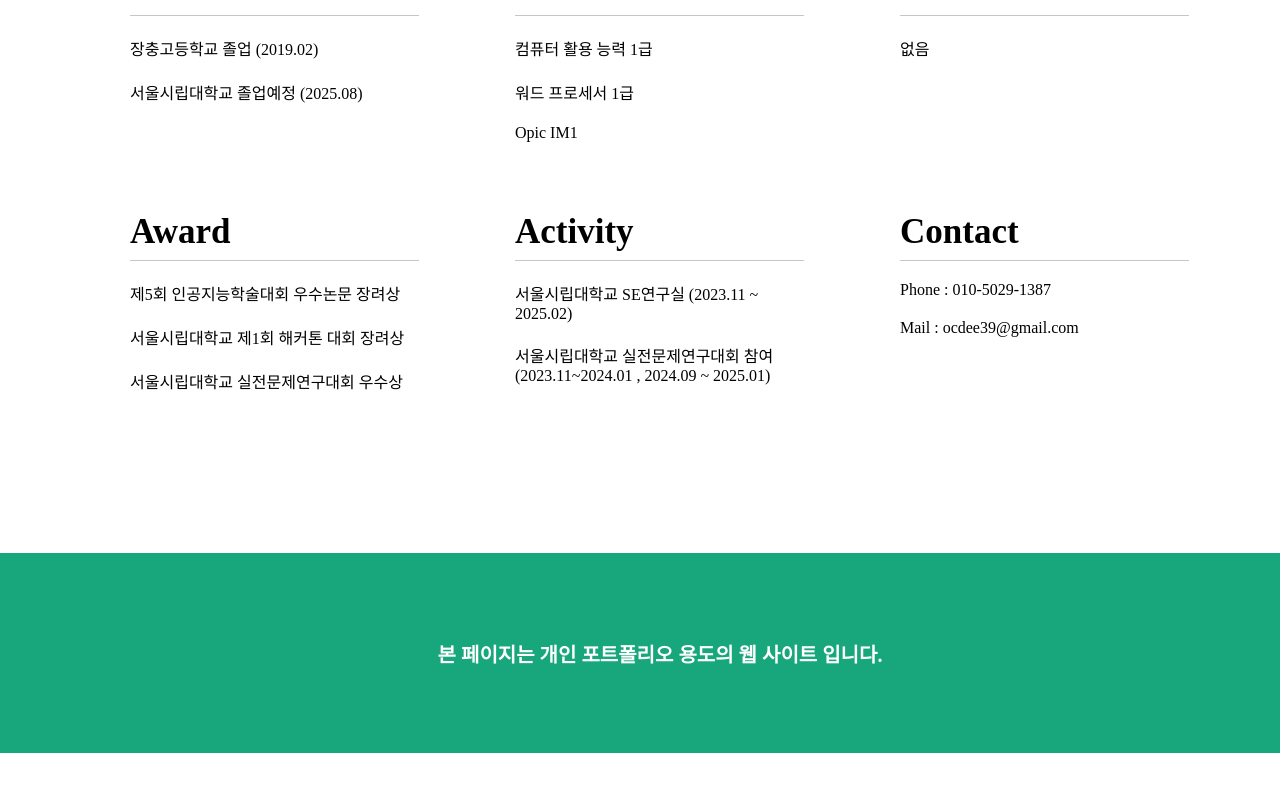
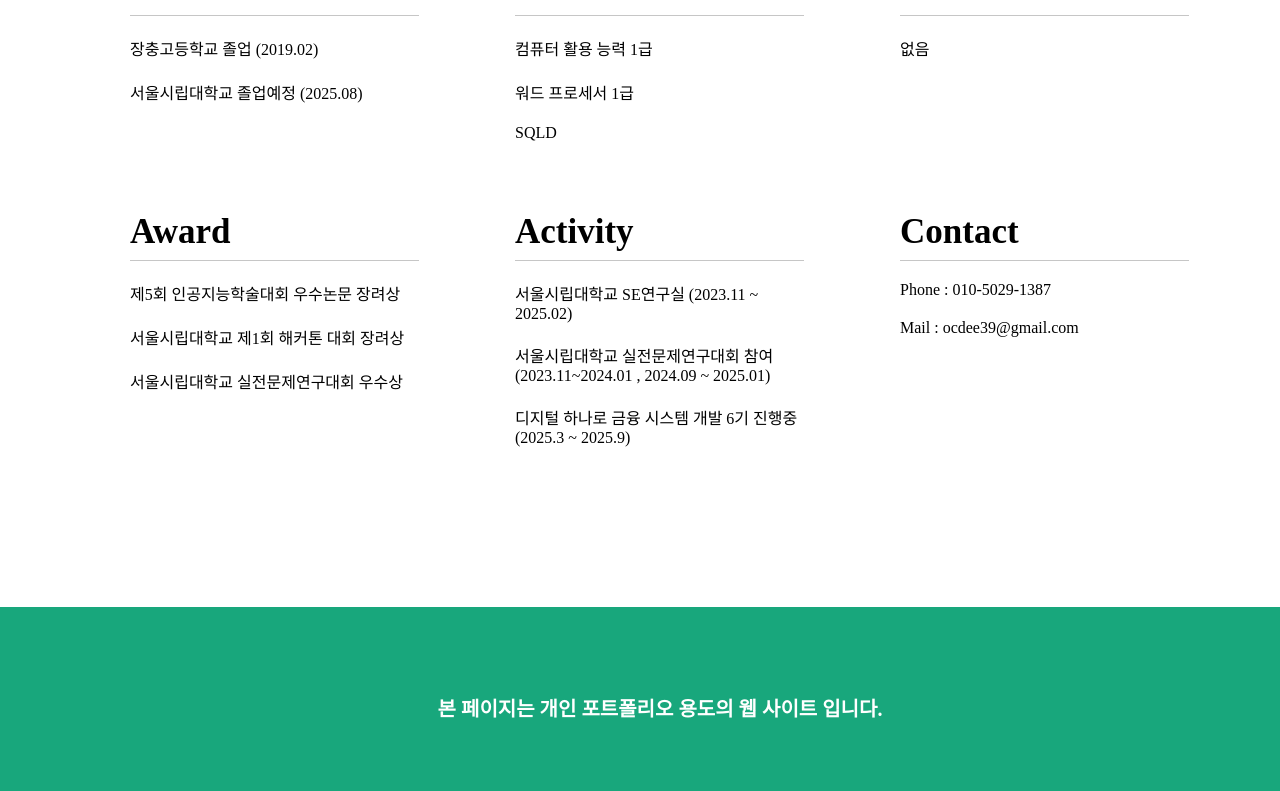
Before and after one commit to LSe-Yeong/portfolio, a React (Create React App) app: page / in a window 1280 px wide. Shown: the part 4260-5051 px from the top of the page. Before the commit the page ends 5013 px from the top, so only its background shows below. Built offline with nearby package versions, Linux system fonts and the light colour scheme; a web font is replaced by a local one.

Commit message:
디지털 하나로 및 SQLD 추가

```diff
--- a/src/page/mainpage/Etc.js
+++ b/src/page/mainpage/Etc.js
@@ -10,9 +10,9 @@ function Title(){
 
 function EtcContent(){
     const education = ["장충고등학교 졸업 (2019.02)","서울시립대학교 졸업예정 (2025.08)"]
-    const license = ["컴퓨터 활용 능력 1급","워드 프로세서 1급","Opic IM1"]
+    const license = ["컴퓨터 활용 능력 1급","워드 프로세서 1급","SQLD"]
     const award = ["제5회 인공지능학술대회 우수논문 장려상","서울시립대학교 제1회 해커톤 대회 장려상","서울시립대학교 실전문제연구대회 우수상"]
-    const activity = ["서울시립대학교 SE연구실 (2023.11 ~ 2025.02)","서울시립대학교 실전문제연구대회 참여(2023.11~2024.01 , 2024.09 ~ 2025.01)"]
+    const activity = ["서울시립대학교 SE연구실 (2023.11 ~ 2025.02)","서울시립대학교 실전문제연구대회 참여(2023.11~2024.01 , 2024.09 ~ 2025.01)","디지털 하나로 금융 시스템 개발 6기 진행중 (2025.3 ~ 2025.9)"]
     const career = ["없음"]
     const contact = ["Phone : 010-5029-1387","Mail : ocdee39@gmail.com"]
 
```
